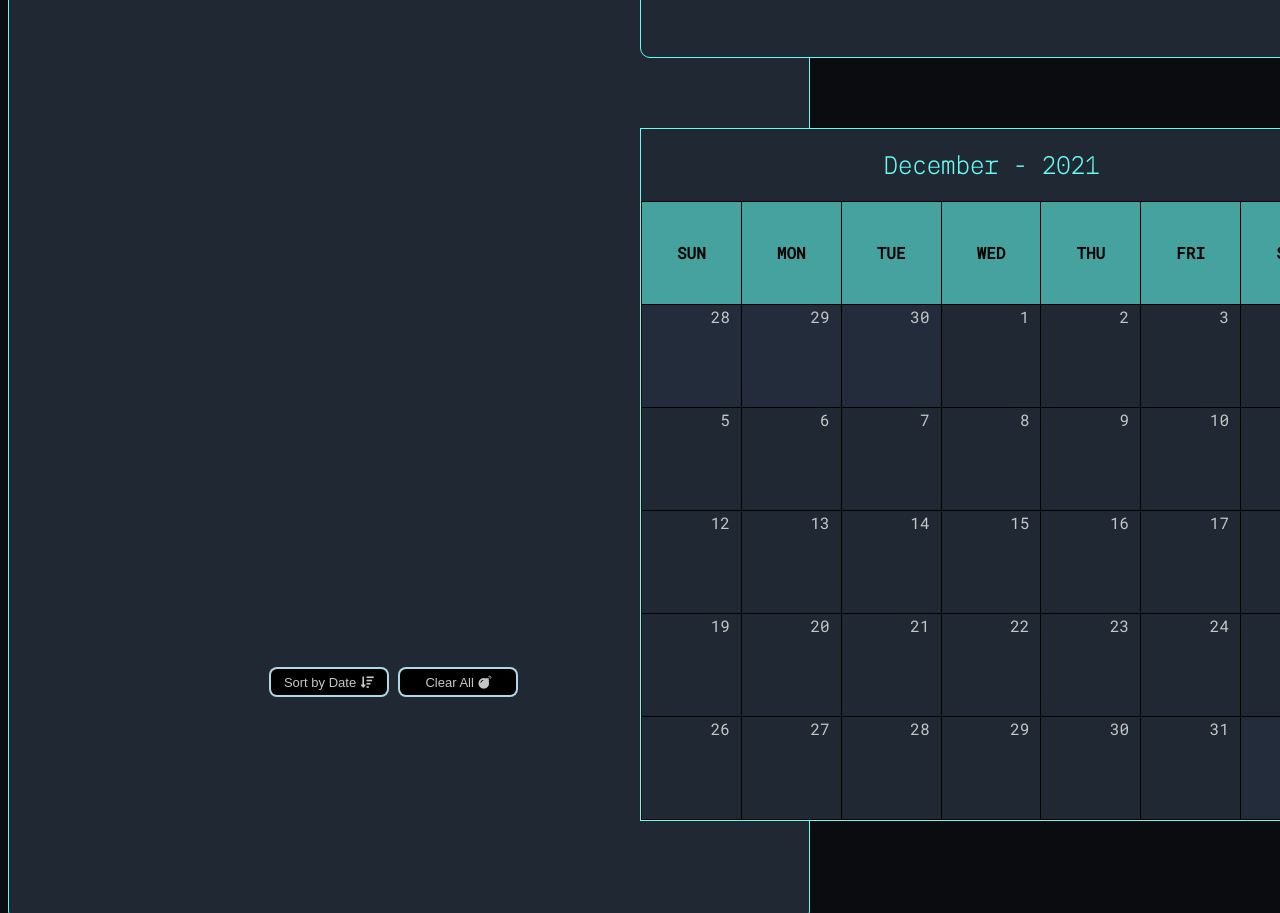
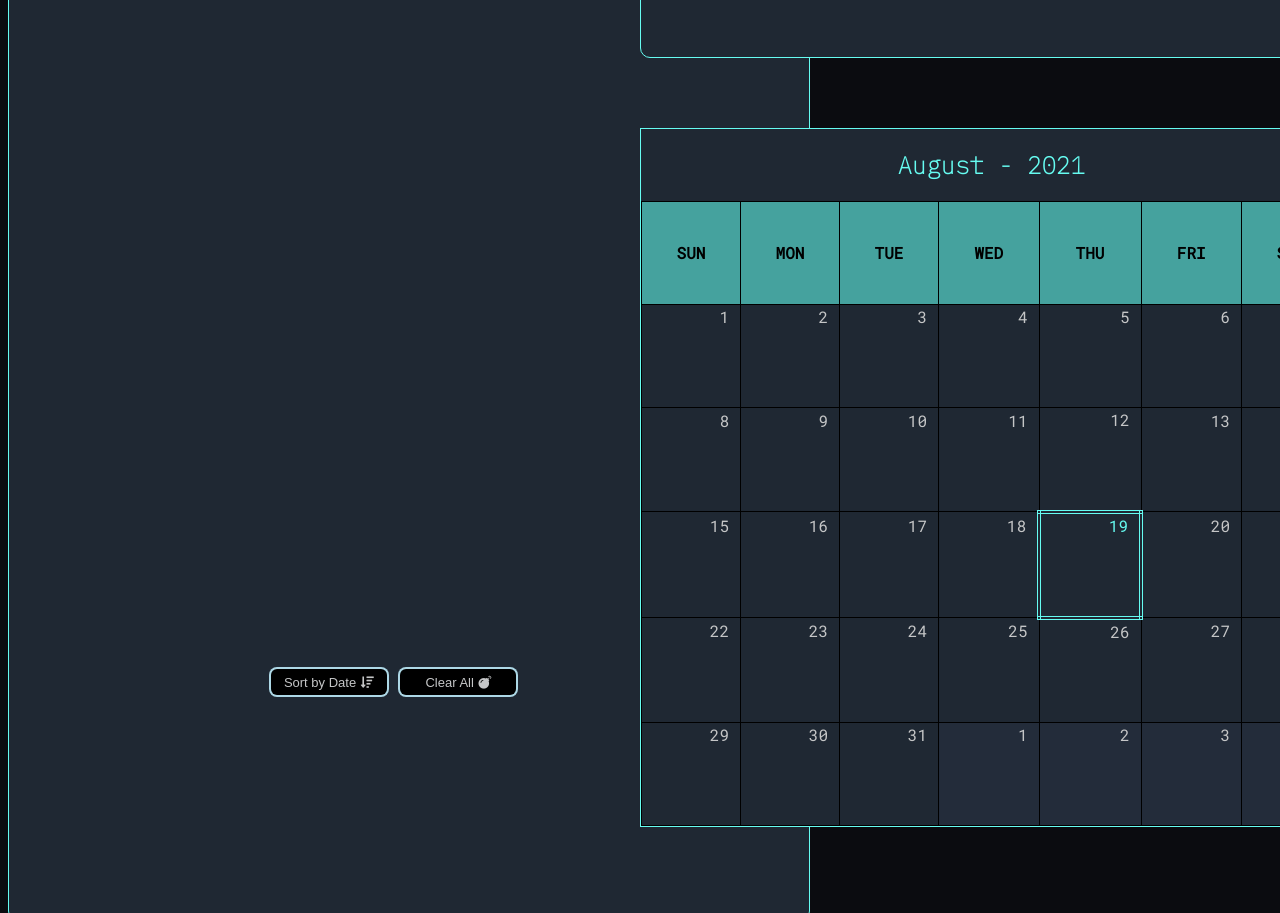
Before and after one commit to husam-6/User-Interfaces, a plain HTML site: page index.html in a window 1280 px wide. Shown: the part 620-1533 px from the top of the page. Drawn offline with nearby package versions, Linux system fonts and the light colour scheme.

Commit message:
New date

```diff
--- a/js/calendar.js
+++ b/js/calendar.js
@@ -63,4 +63,4 @@ function createCalendar(elem, year, month) {
   let y = d.getFullYear();
 
 
-  createCalendar(calendar, y, 11);
+  createCalendar(calendar, y, m);
--- a/style.css
+++ b/style.css
@@ -19,6 +19,7 @@ th {
 
 .highlight{
   color: #66FcF1;
+  border-width: 4px;
 }
 
 .dummy{
```
